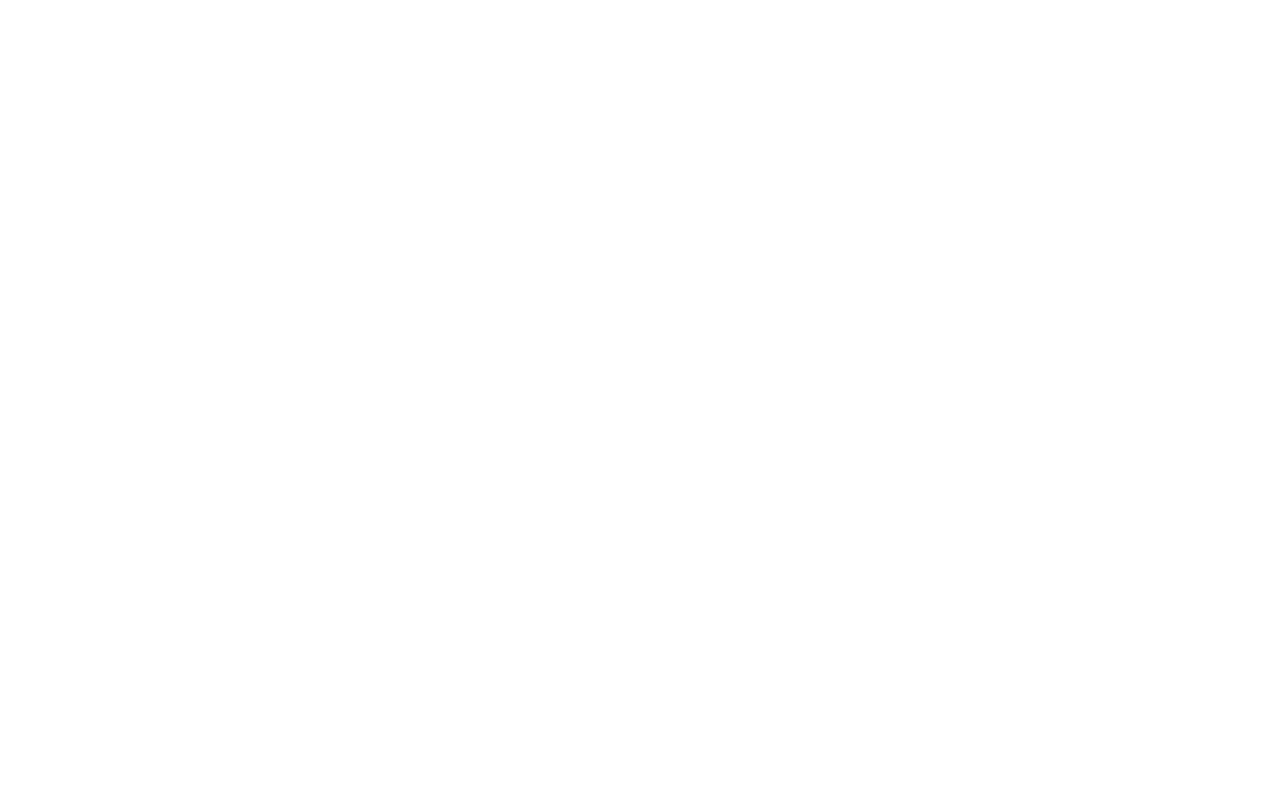
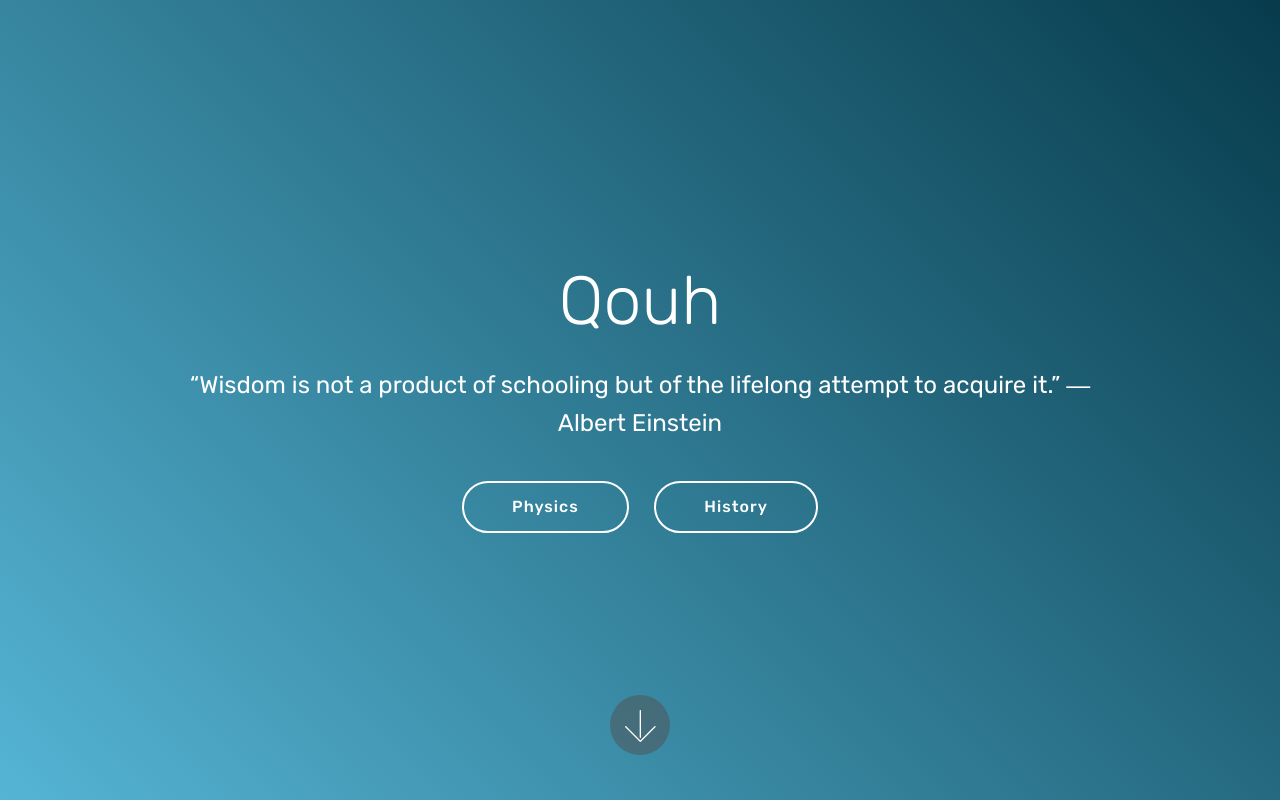
Before and after one commit to younasawais/ads, a React (Create React App) app: page / in a window 1280 px wide. Built offline with nearby package versions, Linux system fonts and the light colour scheme.

Commit message:
home page design done, next login

```diff
--- a/src/code/RouterAll.js
+++ b/src/code/RouterAll.js
@@ -43,14 +43,10 @@
                         />
                     )})}
 
-                    {/* {pages[1].map((link, index)=>{return(
-                        <Route
-                            key = {index}
-                            path={'/'+link}
-                            render={({location, match}) => <Article {...props} match={match}/>}
-                        />
-                    )})} */}
-
+                    <Route
+                        path='/' exact
+                        render={({location, match}) => <Home {...props}/>}
+                    />
                     <Route
                         path={'/article/:link?'}
                         render={({location, match}) => <Article {...props} match={match}/>}
@@ -68,10 +64,6 @@
 
 
                     {/* change home when page done */}
-                    <Route
-                        path='/sub-second-two' exact
-                        render={({location, match}) => <Home {...props}/>}
-                    />
                     <Route
                         path='/manage-articles' exact
                         render={({location, match}) => <ManageArticles {...props}/>}
--- a/src/code/components/Home.js
+++ b/src/code/components/Home.js
@@ -1,11 +1,34 @@
-import React, { Component } from 'react';
+import React, { Component, Fragment } from 'react';
 
 class Home extends Component {
     render() {
         return (
-            <div>
-                <p>Home</p>
-            </div>
+            <Fragment>
+                <section class="header5 cid-s9NcstqoeV mbr-fullscreen" id="header5-h" style={{background: 'linear-gradient(45deg, #55b4d4, #073b4c)'}}>
+                    <div class="container">
+                        <div class="row justify-content-center">
+                            <div class="mbr-white col-md-10">
+                                <h1 class="mbr-section-title align-center pb-3 mbr-fonts-style display-1">
+                                    Qouh
+                                </h1>
+                                <p class="mbr-text align-center display-5 pb-3 mbr-fonts-style">
+                                “Wisdom is not a product of schooling but of the lifelong attempt to acquire it.” ― Albert Einstein
+                                </p>
+                                <div class="mbr-section-btn align-center">
+                                        <a class="btn btn-md btn-white-outline display-4" href="https://mobirise.co">Physics</a>
+                                        <a class="btn btn-md btn-white-outline display-4" href="https://mobirise.co">History</a>
+                                </div>
+                            </div>
+                        </div>
+                    </div>
+
+                    <div class="mbr-arrow hidden-sm-down" aria-hidden="true">
+                        <a href="#next">
+                            <i class="mbri-down mbr-iconfont"></i>
+                        </a>
+                    </div>
+                </section>
+            </Fragment>
         );
     }
 }
--- a/src/code/store/reducerPageContent.js
+++ b/src/code/store/reducerPageContent.js
@@ -4,7 +4,7 @@
     articleMenuItems   :   articleMenuItems,
     bottomMenu      : {
                         names: ['Home', 'Services', 'Get In Touch', 'Careers', 'Work'],
-                        links: ['home', 'services', 'get-in-touch', 'careers', 'work',]
+                        links: ['temp', 'services', 'get-in-touch', 'careers', 'work',]
                     },
     adminMenu      : {
                         names: ['Manage Articles', 'Manage menus', 'Settings', 'Add Article',],
```
